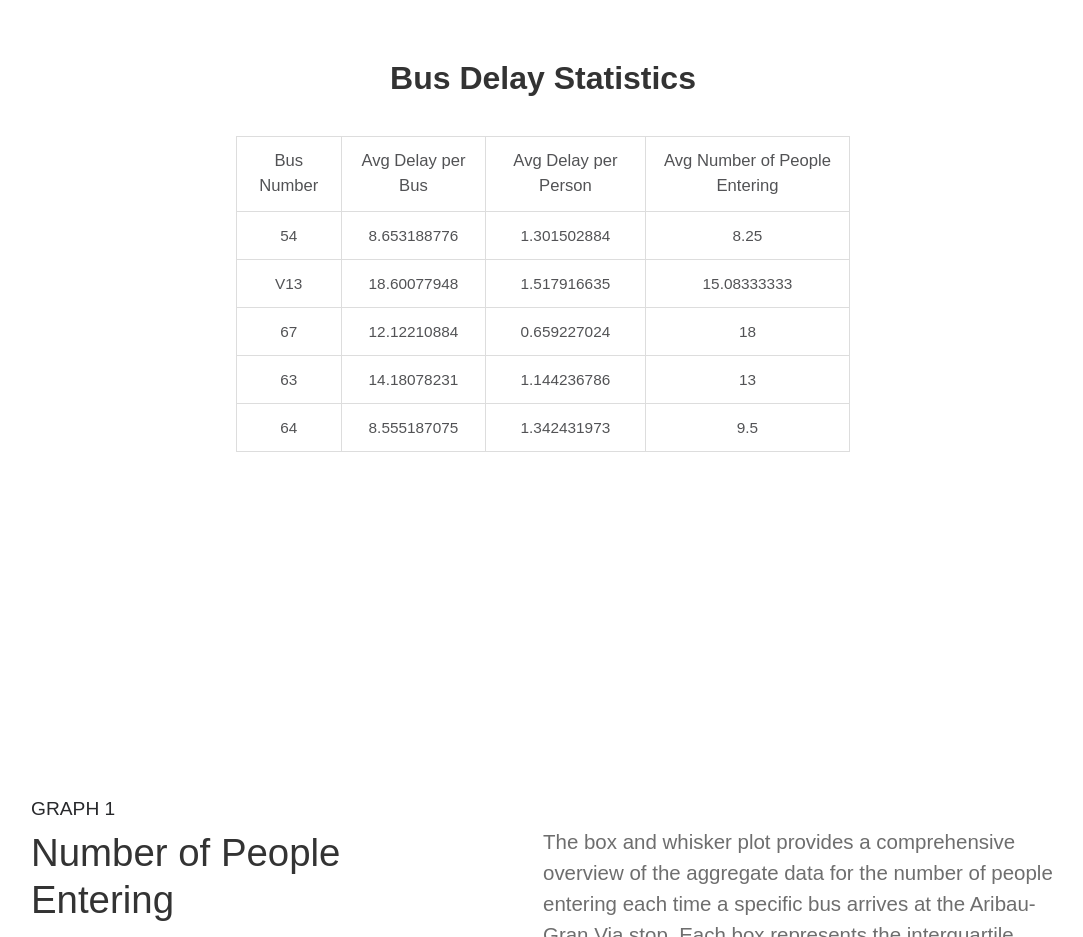
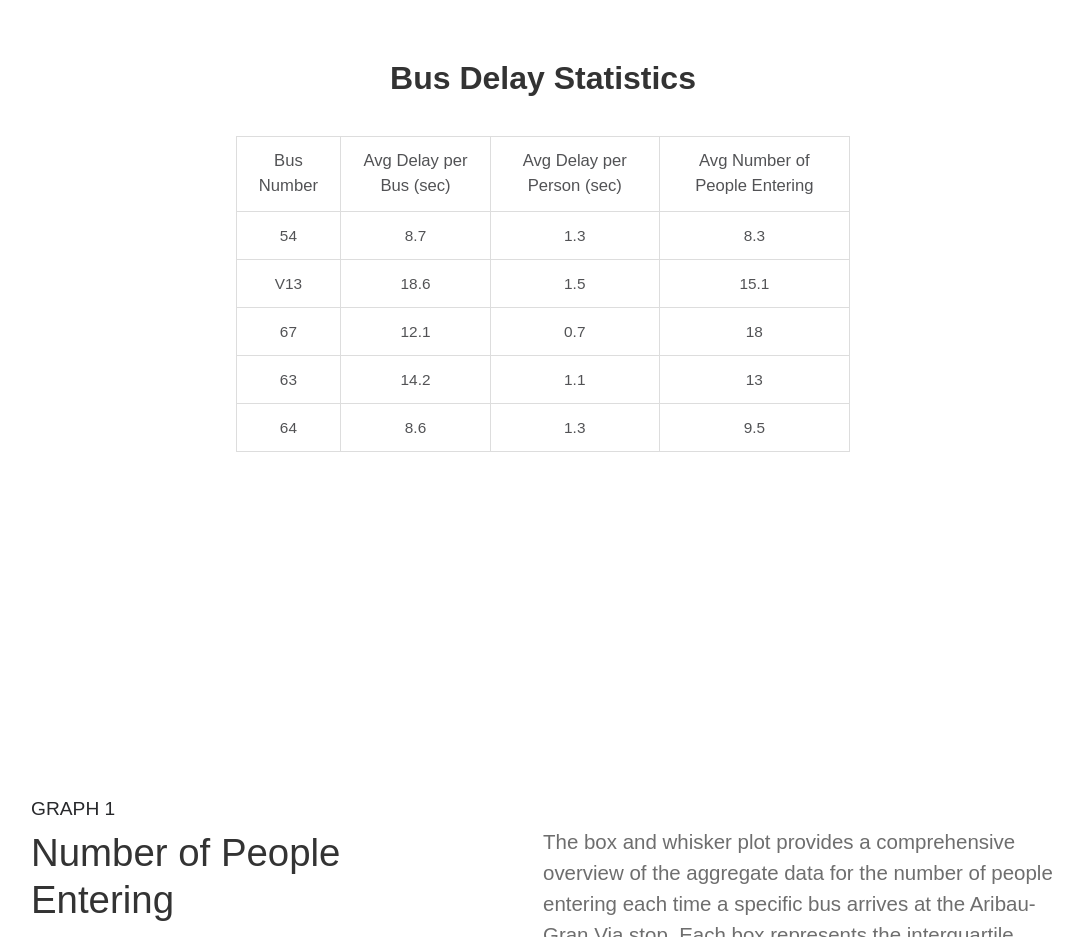
Before and after one commit to elizabethUPC/OperationManagement, a plain HTML site: page index.html in a window 1280 px wide. Shown: the part 9000-9937 px from the top of the page, without its empty margins (97-1180 px from the left). Drawn offline with nearby package versions, Linux system fonts and the light colour scheme; a web font is replaced by a local one.

Commit message:
Update table

```diff
--- a/index.html
+++ b/index.html
@@ -179,40 +179,40 @@
              <thead>
                  <tr>
                      <th>Bus Number</th>
-                     <th>Avg Delay per Bus</th>
-                     <th>Avg Delay per Person</th>
+                     <th>Avg Delay per Bus (sec)</th>
+                     <th>Avg Delay per Person (sec)</th>
                      <th>Avg Number of People Entering</th>
                  </tr>
              </thead>
              <tbody>
                  <tr>
                      <td>54</td>
-                     <td>8.653188776</td>
-                     <td>1.301502884</td>
-                     <td>8.25</td>
+                     <td>8.7</td>
+                     <td>1.3</td>
+                     <td>8.3</td>
                  </tr>
                  <tr>
                      <td>V13</td>
-                     <td>18.60077948</td>
-                     <td>1.517916635</td>
-                     <td>15.08333333</td>
+                     <td>18.6</td>
+                     <td>1.5</td>
+                     <td>15.1</td>
                  </tr>
                  <tr>
                      <td>67</td>
-                     <td>12.12210884</td>
-                     <td>0.659227024</td>
+                     <td>12.1</td>
+                     <td>0.7</td>
                      <td>18</td>
                  </tr>
                  <tr>
                      <td>63</td>
-                     <td>14.18078231</td>
-                     <td>1.144236786</td>
+                     <td>14.2</td>
+                     <td>1.1</td>
                      <td>13</td>
                  </tr>
                  <tr>
                      <td>64</td>
-                     <td>8.555187075</td>
-                     <td>1.342431973</td>
+                     <td>8.6</td>
+                     <td>1.3</td>
                      <td>9.5</td>
                  </tr>
              </tbody>
```
